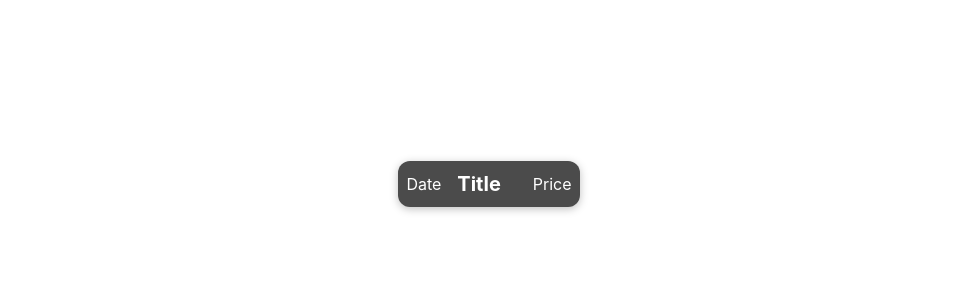
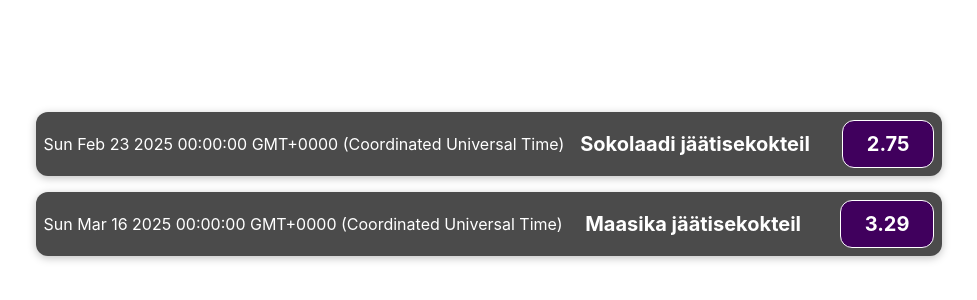
Before and after one commit to heilotiitsmaa/react-expenses, a React (Vite) app: page / in a window 1280 px wide. Shown: the part 216-516 px from the top of the page, without its empty margins (151-1128 px from the left). Built offline with nearby package versions, Linux system fonts and the light colour scheme.

Commit message:
ül.3 komponendi sisustamine data'ga

```diff
--- a/src/App.jsx
+++ b/src/App.jsx
@@ -2,9 +2,27 @@
 import './App.css';
 import ExpenseItem from './components/ExpenseItem';
 const App = () => {
+  const expenses = [
+    {
+    date: new Date(2025, 1, 23),
+    title: 'Sokolaadi jäätisekokteil',
+    price: 2.75
+  },
+  {
+    date: new Date(2025, 2, 16),
+    title: 'Maasika jäätisekokteil',
+    price: 3.29
+  },
+  {
+    date: new Date(2025, 7, 7),
+    title: 'Banaanijäätisekokteil',
+    price: 1.95
+  }
+  ]
   return (
     <div className="App">
-      <ExpenseItem />
+      <ExpenseItem data={expenses[0]} />
+      <ExpenseItem data={expenses[1]} />
     </div>
   );
 }
--- a/src/components/ExpenseItem.jsx
+++ b/src/components/ExpenseItem.jsx
@@ -1,13 +1,18 @@
 import './ExpenseItem.css'
-const ExpenseItem = () => {
+const ExpenseItem = (props) => {
+
+    console.log(props)
+
     return (
     <div className='expense-item'>
-        <div>Date</div>
+        <div>{props.data.date.toString()}</div>
         <div className='expense-item__description'>
-            <h2>Title</h2>
-            <div className='expense-item_price'>Price</div>
+            <h2>{props.data.title}</h2>
+            <div className='expense-item__price'>{props.data.price}</div>
         </div>
     </div>
+
+
     )
 }
 
```
